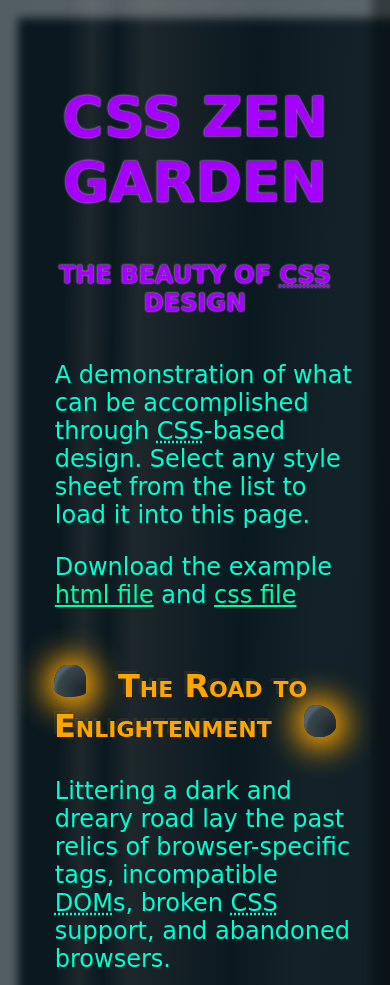
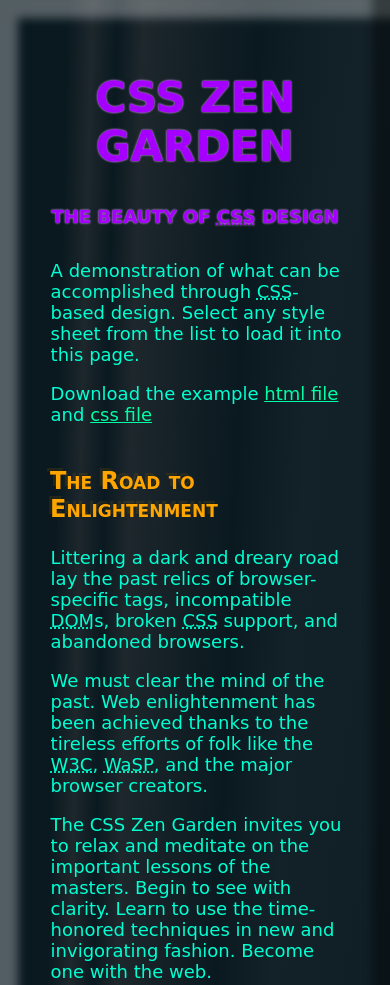
Before and after one commit to pulley-aaron/css-zen-garden, a plain HTML site: page index.html in a window 390 px wide. Shown: the top 985 px of the page. Drawn offline with Linux system fonts and the light colour scheme; a web font is replaced by a local one.

Commit message:
Pebbles hidden on mobile
Also some typography refinement.

```diff
--- a/scss/partials/_typography.scss
+++ b/scss/partials/_typography.scss
@@ -1,5 +1,19 @@
 @import url('https://fonts.googleapis.com/css?family=Caesar+Dressing');
 @import url('https://fonts.googleapis.com/css?family=Nova+Cut');
+
+html{
+    font-size: 12px;
+}
+@media only screen and (min-width: $mid-screen-min-size) {
+    html{
+        font-size: 14px;
+    }
+}
+@media only screen and (min-width: $large-screen-min-size) {
+    html{
+        font-size: 16px;
+    }
+}
 
 /*-----------------------------------
     header
@@ -84,11 +98,7 @@ h1 {
 }
 
 h2 {
-    font-size: 3;
-
-    @media only screen and (min-width: $mid-screen-min-size) {
-        font-size: 2.5rem;
-    }
+    font-size: 1.5rem;
 }
 
 /*------------------------------
@@ -138,6 +148,7 @@ h3 {
 }
 
 /* Pebbles */
+@media only screen and (min-width: $mid-screen-min-size) {
     .main h3, #zen-preamble h3 {
         &::before, &::after {
             display: inline-block;
@@ -148,8 +159,6 @@ h3 {
                                                 $background-accent-2 10%,
                                                 $background-accent-3 80%,
                                                 $background-accent-4 90%);
-        /*-webkit-filter: blur(1px);
-        filter: blur(1px);*/
             box-shadow: 1px 2px 30px 10px #ffa500;
         }
         &::before {
@@ -167,6 +176,7 @@ h3 {
         }
         &::after {
             border-radius: 90% 60% 60% 80% / 60% 30% 50% 40%;
+        }
     }
 }
 
@@ -290,8 +300,12 @@ aside {
         }
     }
 
-    ul li {
+    ul {
         list-style: none;
+        padding-left: 1em;
+
+        li {
             margin: 0.3em 0;
         }
     }
+}
```
Also changed, not shown: style.css. Lines whose indentation alone changed are shown as unchanged.
